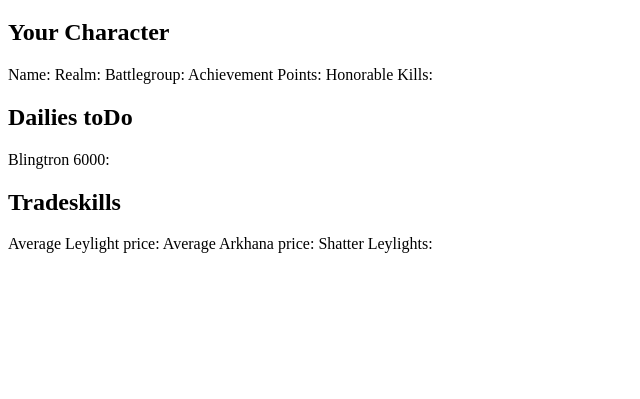
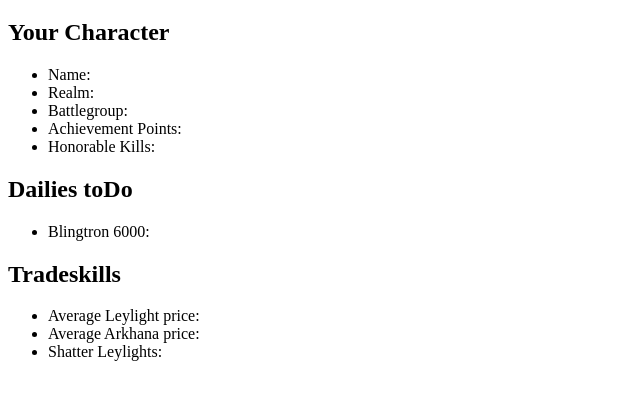
Before and after one commit to duncanwj/WoWtoDo, a plain HTML site: page index.html in a window 1280 px wide. Shown: the part 61-460 px from the top of the page, without its empty margins (0-640 px from the left). Drawn offline with Linux system fonts and the light colour scheme; no server answers.

Commit message:
bugfixes

```diff
--- a/index.html
+++ b/index.html
@@ -8,22 +8,28 @@
 	<h1>Quick Info</h1>
 		<section class="charinfo">
 	  		<h2>Your Character</h2>
-	  		<span>Name:</span><span id="charname"></span>
-			<span>Realm:</span><span id="charrealm"></span>
-			<span>Battlegroup:</span><span id="charbg"></span>
-			<span>Achievement Points:</span><span id="charbg"></span>
-			<span>Honorable Kills:</span><span id="charbg"></span>
+			<ul>
+	  		<li><span>Name:</span><span id="charname"></span></li>
+			<li><span>Realm:</span><span id="charrealm"></span></li>
+			<li><span>Battlegroup:</span><span id="charbg"></span></li>
+			<li><span>Achievement Points:</span><span id="charachp"></span></li>
+			<li><span>Honorable Kills:</span><span id="charhks"></span></li>
+			</ul>
 		</section>
 		<section class="dailies">
 	  		<h2>Dailies toDo</h2>
-	  		<span>Blingtron 6000:</span><span id="btsixk"></span>
+			<ul>
+	  		<li><span>Blingtron 6000:</span><span id="btsixk"></span></li>
+			</ul>
 		</section>
 		<section class="tradeskills">
 	  		<h2>Tradeskills</h2>
-			<span>Average Leylight price:</span><span id="charbg"></span>
-			<span>Average Arkhana price:</span><span id="charbg"></span>
-			<span>Shatter Leylights:</span><span id="charbg"></span>
+			<ul>
+			<li><span>Average Leylight price:</span><span id="leyprice"></span></li>
+			<li><span>Average Arkhana price:</span><span id="arkprice"></span></li>
+			<li><span>Shatter Leylights:</span><span id="shatterley"></span></li>
+			</ul>
 		</section>
-	<!--<script src="script.js"></script>-->
+	<script src="script.js"></script>
  </body>
 </html>
--- a/script.js
+++ b/script.js
@@ -6,7 +6,7 @@ var myRealm = 'thrall';
 
 // Get character achievement data
 var achReq = new XMLHttpRequest();
-achReq.open("GET", "https://us.api.battle.net/wow/character/" + myRealm + "/"+ myCharacter + "?fields=achievements&" + myLocale + "&apikey=" + apiKey, true);
+achReq.open("GET", "https://us.api.battle.net/wow/character/" + myRealm + "/"+ myCharacter + "?fields=achievements&locale=" + myLocale + "&apikey=" + apiKey, true);
 achReq.addEventListener("load", function()
 	{
 		if(achReq.status >= 200 && achReq.status < 400)
@@ -39,6 +39,13 @@ questReq.addEventListener("load", function()
 	});
 questReq.send(null);
 event.preventDefault();
+
+// Update character data
+document.getElementById('charname').textContent = achData.name;
+document.getElementById('charrealm').textContent = achData.realm;
+document.getElementById('charbg').textContent = achData.battlegroup;
+document.getElementById('charachp').textContent = achData.achievementPoints;
+document.getElementById('charhks').textContent = achData.totalHonorableKills;
 
 // Get auction house snapshot
 var aucReq = new XMLHttpRequest();
@@ -88,3 +95,14 @@ else
 {
 	leyShatter = 0;
 }
+// Update with auction data
+document.getElementById('leyprice').textContent = leyAvg;
+document.getElementById('arkprice').textContent = arkAvg;
+if(leyShatter == 1)
+	{
+		document.getElementById('shatterley').textContent = "Shatter!";
+	}
+else
+	{
+		document.getElementById('shatterley').textContent = "Don't shatter!";
+	}
```
